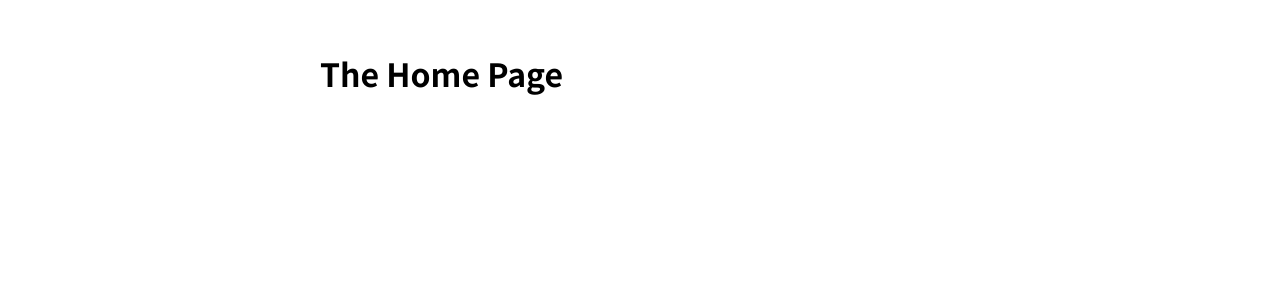
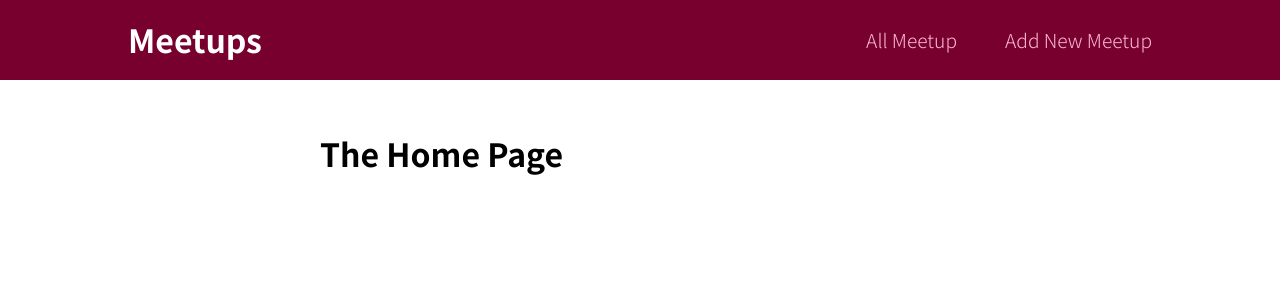
Before and after one commit to MajhiRockzZ/nextjs-meetup-app, a Next.js app: page / in a window 1280 px wide. Shown: the top 300 px of the page. Built offline with nearby package versions, Linux system fonts and the light colour scheme.

Commit message:
📦 NEW: Add Navbar

```diff
--- a/components/Layout.js
+++ b/components/Layout.js
@@ -1,9 +1,11 @@
 import React from 'react';
 import styled from 'styled-components';
+import Navigation from './Navigation';
 
 const Layout = ({ children }) => {
   return (
     <Wrapper>
+      <Navigation />
       <main>{children}</main>
     </Wrapper>
   );
--- /dev/null
+++ b/components/Navigation.js
@@ -0,0 +1,63 @@
+import Link from 'next/link';
+import React from 'react';
+import styled from 'styled-components';
+
+const Navigation = () => {
+  return (
+    <Wrapper>
+      <div className='logo'>Meetups</div>
+      <nav>
+        <ul>
+          <li>
+            <Link href='/'>All Meetup</Link>
+          </li>
+          <li>
+            <Link href='/new-meetup'>Add New Meetup</Link>
+          </li>
+        </ul>
+      </nav>
+    </Wrapper>
+  );
+};
+
+const Wrapper = styled.header`
+  width: 100%;
+  height: 5rem;
+  display: flex;
+  align-items: center;
+  justify-content: space-between;
+  background-color: #77002e;
+  padding: 0 10%;
+
+  .logo {
+    font-size: 2rem;
+    color: #fff;
+    font-weight: 700;
+  }
+
+  ul {
+    list-style: none;
+    margin: 0;
+    padding: 0;
+    display: flex;
+    align-items: baseline;
+  }
+
+  li {
+    margin-left: 3rem;
+  }
+
+  a {
+    text-decoration: none;
+    font-size: 1.2rem;
+    color: #fcb8d2;
+
+    &:hover,
+    &:active,
+    .active {
+      color: #fff;
+    }
+  }
+`;
+
+export default Navigation;
```
Also changed, not shown: pages/new-meetup.js (added, +12 -0 lines).
